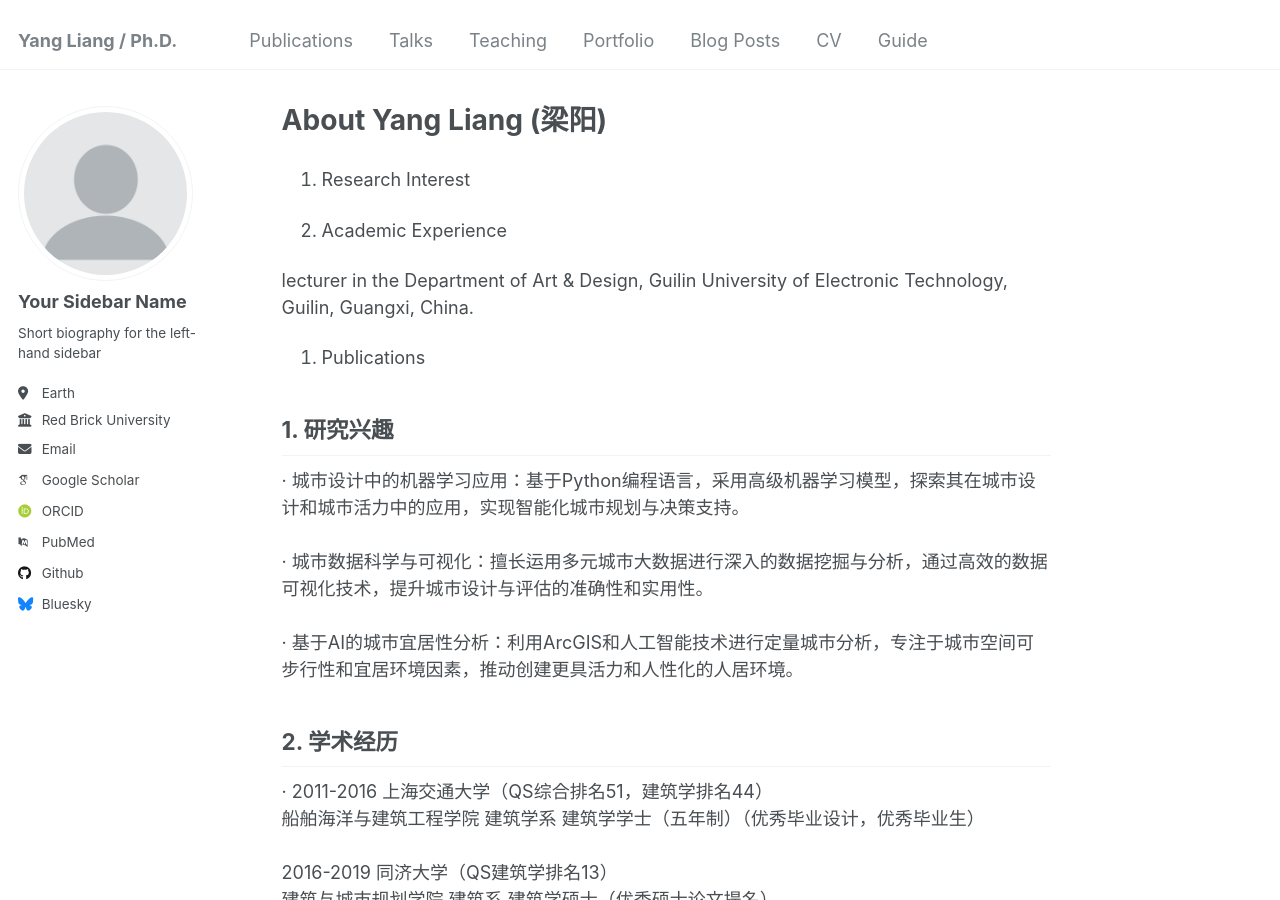
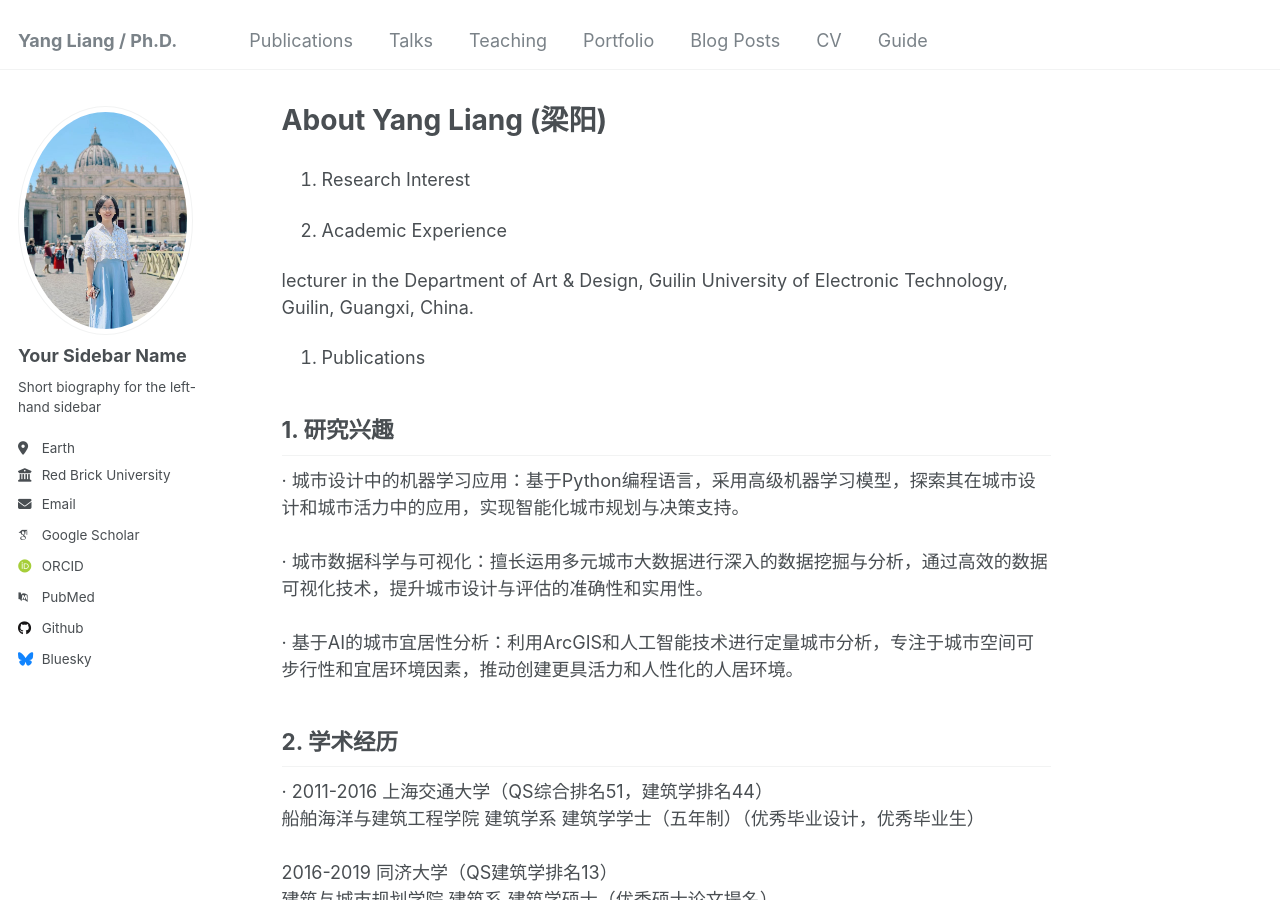
Before and after one commit to YangLiang1993/personal, a Jekyll site: the page built from _pages/about.md, in a window 1280 px wide and 900 px high. Built offline with Jekyll 4.4.1, drawn with Linux system fonts in a browser that asks for light colours; some web fonts are replaced.

Commit message:
Update _config.yml

```diff
--- a/_config.yml
+++ b/_config.yml
@@ -14,14 +14,14 @@ name                     : &name "Yang Liang"
 description              : &description "personal description"
 url                      : https://yangliang1993.github.io # the base hostname & protocol for your site e.g. "https://[your GitHub username].github.io"
 baseurl                  : "" # the subpath of your site, e.g. "/blog"
-repository               : "/personal/"
+repository               : "/personal"
 
 # Site Author - The following control what appear as part of the author content on the side bar.
 #               If a field is blank the icon and link will not appear, otherwise it will be shown.
 #               Additional customization can be done by editing /_includes/author-profile.html
 author:
   # Biographic information
-  avatar           : "profile.png"
+  avatar           : "profile.jpg"
   name             : "Your Sidebar Name"
   pronouns         : # example: "she/her"
   bio              : "Short biography for the left-hand sidebar"
```
